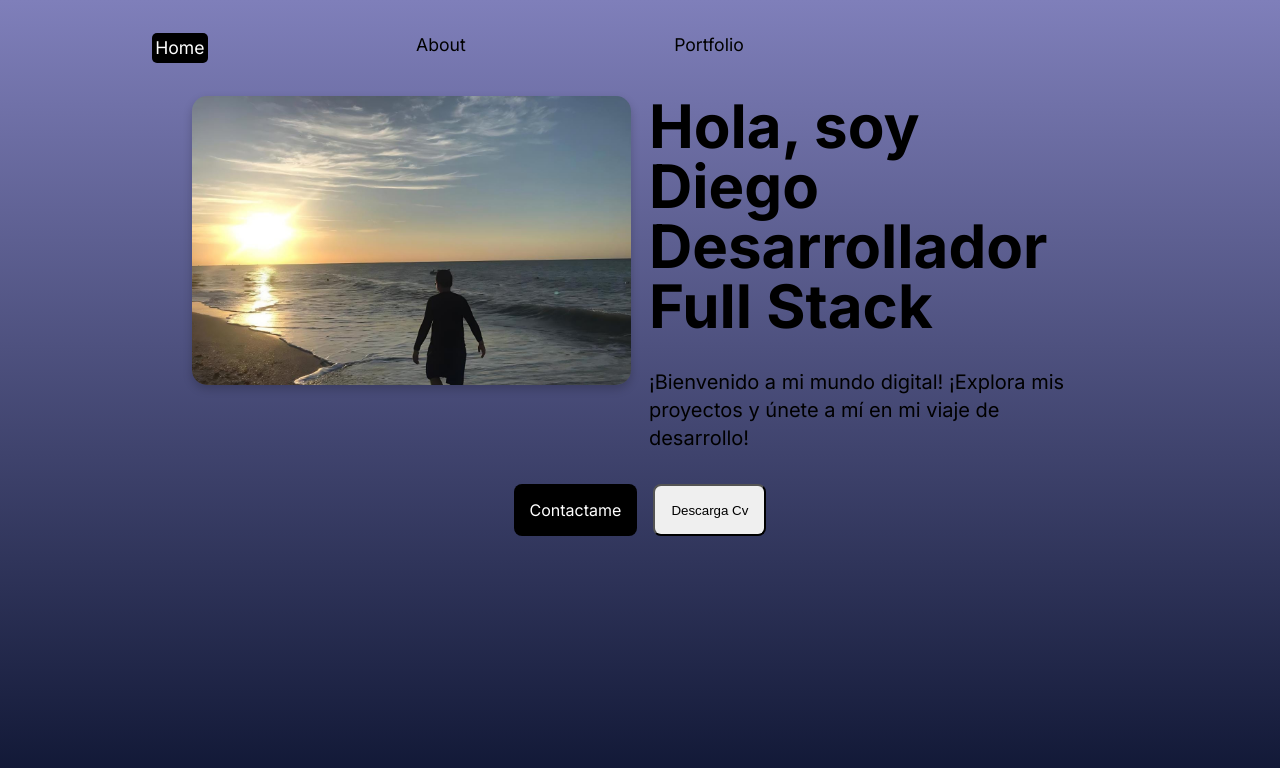
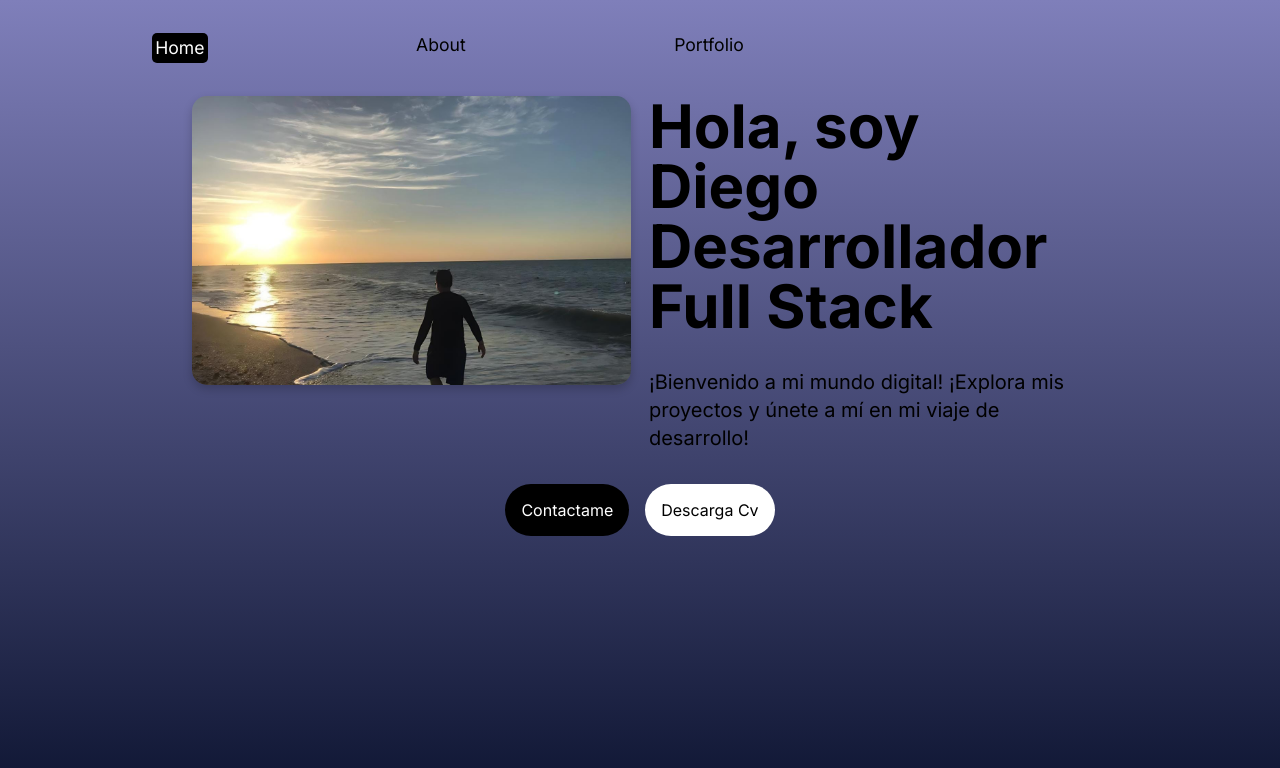
Before and after one commit to dhiego1510/portafolio_nextjs, a Next.js app: page / in a window 1280 px wide. Shown: the top 768 px of the page. Built offline with nearby package versions, Linux system fonts and the light colour scheme.

Commit message:
change button functionality

```diff
--- a/src/app/page.js
+++ b/src/app/page.js
@@ -22,7 +22,8 @@ export default function Home() {
       <div className='button-container'>
 
         <a href="mailto:dhiego1510@gmail.com" className='button-contact'>Contactame</a>
-        <button className='button2'>Descarga Cv</button>
+         <a href='/cv.pdf' download={true} className='button2'>Descarga Cv</a>
+
 
       </div>
 
--- a/src/css/home.css
+++ b/src/css/home.css
@@ -106,9 +106,7 @@
 
  .button-contact {
   padding: 1rem;
-  border-radius: 0.5rem;
-  box-shadow: var(--tw-ring-inset) 0 0 0 calc(1px + var(--tw-ring-offset-width)) var(--tw-ring-color);
-  --ring-color: #000000;
+  border-radius: 2rem;
   color: #ffffff;
   background-color: #000000;
 
@@ -116,8 +114,7 @@
 
 .button2 {
   padding: 1rem;
-border-radius: 0.5rem;
-box-shadow: var(--tw-ring-inset) 0 0 0 calc(1px + var(--tw-ring-offset-width)) var(--tw-ring-color);
---ring-color: #000000;
+  background-color: white;
+  border-radius: 2rem;
 
 }
```
Also changed, not shown: 1 other file (tests, documents, lock files or other folders).
